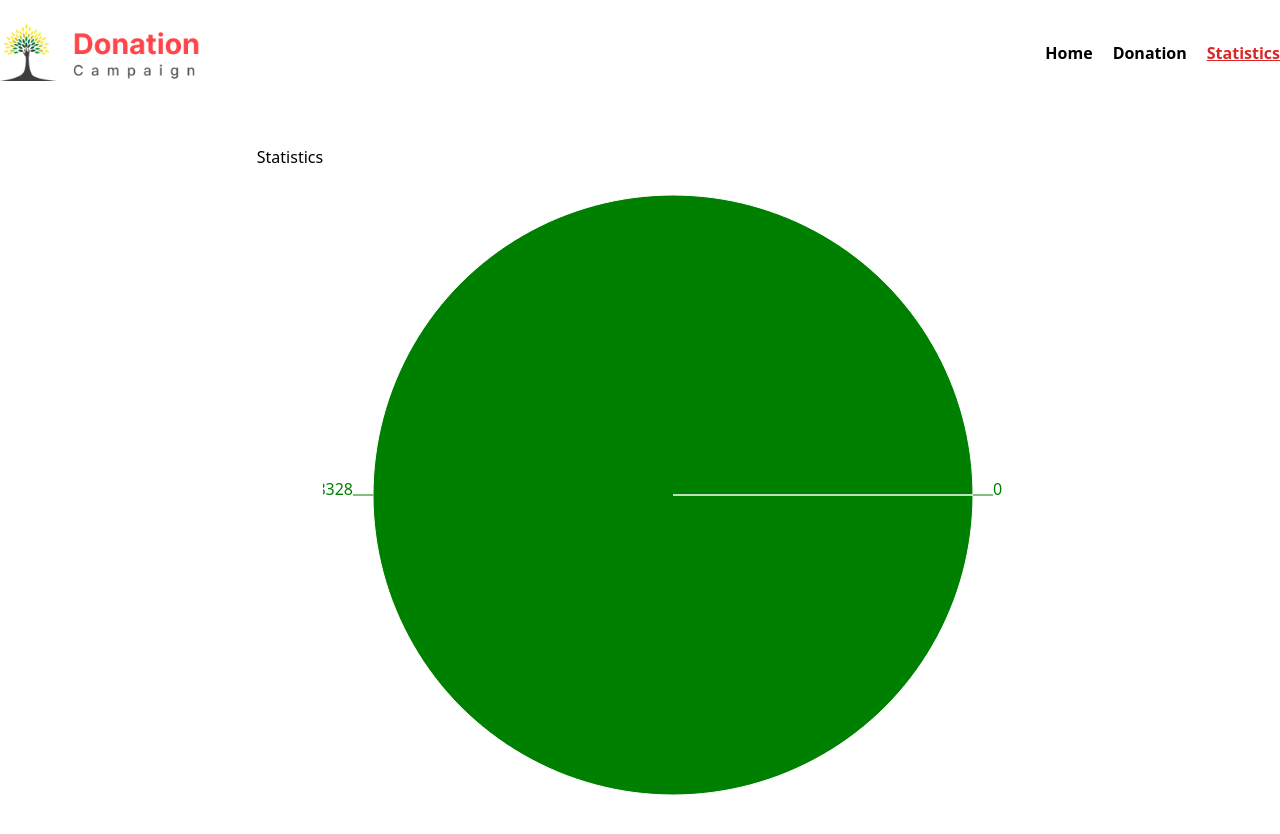
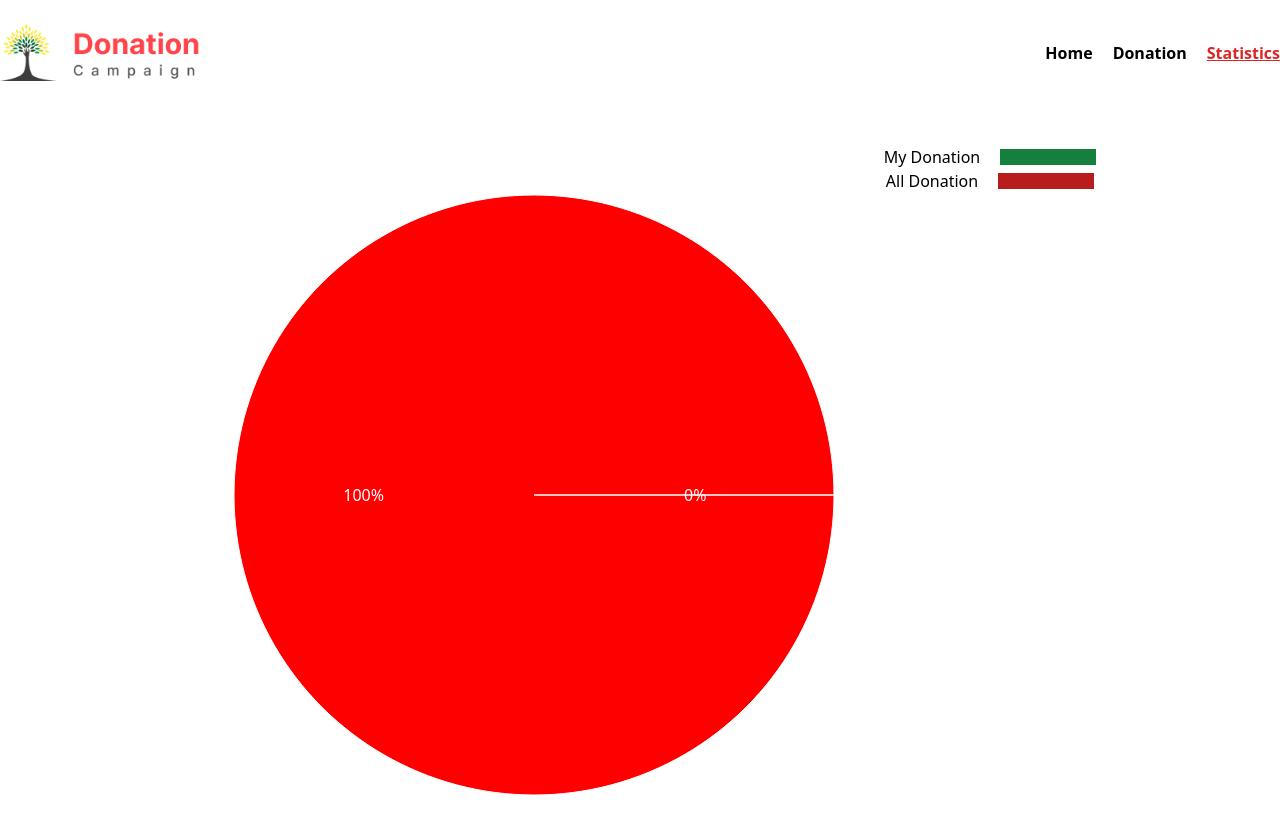
Before and after one commit to ShariarNiaj05/Donation-Campaign, a React (Vite) app: page /statistics in a window 1280 px wide. Shown: the top 834 px of the page. Built offline with nearby package versions, Linux system fonts and the light colour scheme.

Commit message:
piechart functionality completed and gynamically changes the value based on donation

```diff
--- a/src/Pages/Statistics/Statistics.jsx
+++ b/src/Pages/Statistics/Statistics.jsx
@@ -1,9 +1,40 @@
 import { useEffect, useState } from "react";
 import { useLoaderData } from "react-router-dom";
-import { PieChart, Pie, Tooltip } from "recharts";
+import { PieChart, Pie, Tooltip, Cell } from "recharts";
 
+// ------------------------
+const COLORS = ["red", "green", "#FFBB28", "#FF8042"];
+
+const RADIAN = Math.PI / 180;
+const renderCustomizedLabel = ({
+  cx,
+  cy,
+  midAngle,
+  innerRadius,
+  outerRadius,
+  percent,
+  index,
+}) => {
+  const radius = innerRadius + (outerRadius - innerRadius) * 0.5;
+  const x = cx + radius * Math.cos(-midAngle * RADIAN);
+  const y = cy + radius * Math.sin(-midAngle * RADIAN);
+
+  return (
+    <text
+      x={x}
+      y={y}
+      fill="white"
+      textAnchor={x > cx ? "start" : "end"}
+      dominantBaseline="central"
+    >
+      {`${(percent * 100).toFixed(0)}%`}
+    </text>
+  );
+};
+
+// ----------------------------------------------
 const Statistics = () => {
-    const allDonations = useLoaderData();
+  const allDonations = useLoaderData();
 
   const [donations, setDonations] = useState([]);
   const [totalPrice, setTotalPrice] = useState(0);
@@ -18,13 +49,14 @@ const Statistics = () => {
         0
       );
       setTotalPrice(total);
-      }
+    }
 
-      const allDonationsPrice = allDonations.reduce((previous, current) => previous + current.price,
-          0)
-          setAllDonationPrice(allDonationsPrice)
-        }, [allDonations]);
-
+    const allDonationsPrice = allDonations.reduce(
+      (previous, current) => previous + current.price,
+      0
+    );
+    setAllDonationPrice(allDonationsPrice);
+  }, [allDonations]);
 
   const data = [
     { name: "All Donation Price", value: allDonationPrice },
@@ -33,24 +65,58 @@ const Statistics = () => {
 
   return (
     <div className=" flex justify-center ">
-      Statistics
+      {/* Statistics */}
       {
+        // <PieChart width={700} height={700}>
+        //   <Pie
+        //     dataKey="value"
+        //     isAnimationActive={true}
+        //     data={data}
+        //     cx="50%"
+        //     cy="50%"
+        //     outerRadius={300}
+        //     fill="green"
+        //               label={5552}
+        //               labelLine={false}
+
+        //   />
+
+        //   <Tooltip />
+        // </PieChart>
+
         <PieChart width={700} height={700}>
           <Pie
-            dataKey="value"
             isAnimationActive={true}
             data={data}
             cx="50%"
             cy="50%"
+            labelLine={false}
+            label={renderCustomizedLabel}
             outerRadius={300}
-            fill="green"
-            label="name"
-          />
-
+            fill="red"
+            dataKey="value"
+          >
+            {data.map((entry, index) => (
+              <Cell
+                key={`cell-${index}`}
+                fill={COLORS[index % COLORS.length]}
+              />
+            ))}
+          </Pie>
 
           <Tooltip />
         </PieChart>
       }
+      <div>
+        <div className=" flex justify-center items-center gap-5">
+          <p>My Donation</p>
+          <p className=" bg-green-700 h-4 w-24 "></p>
+        </div>
+        <div className=" flex justify-center items-center gap-5">
+          <p>All Donation</p>
+          <p className=" bg-red-700 h-4 w-24 "></p>
+        </div>
+      </div>
     </div>
   );
 };
```
